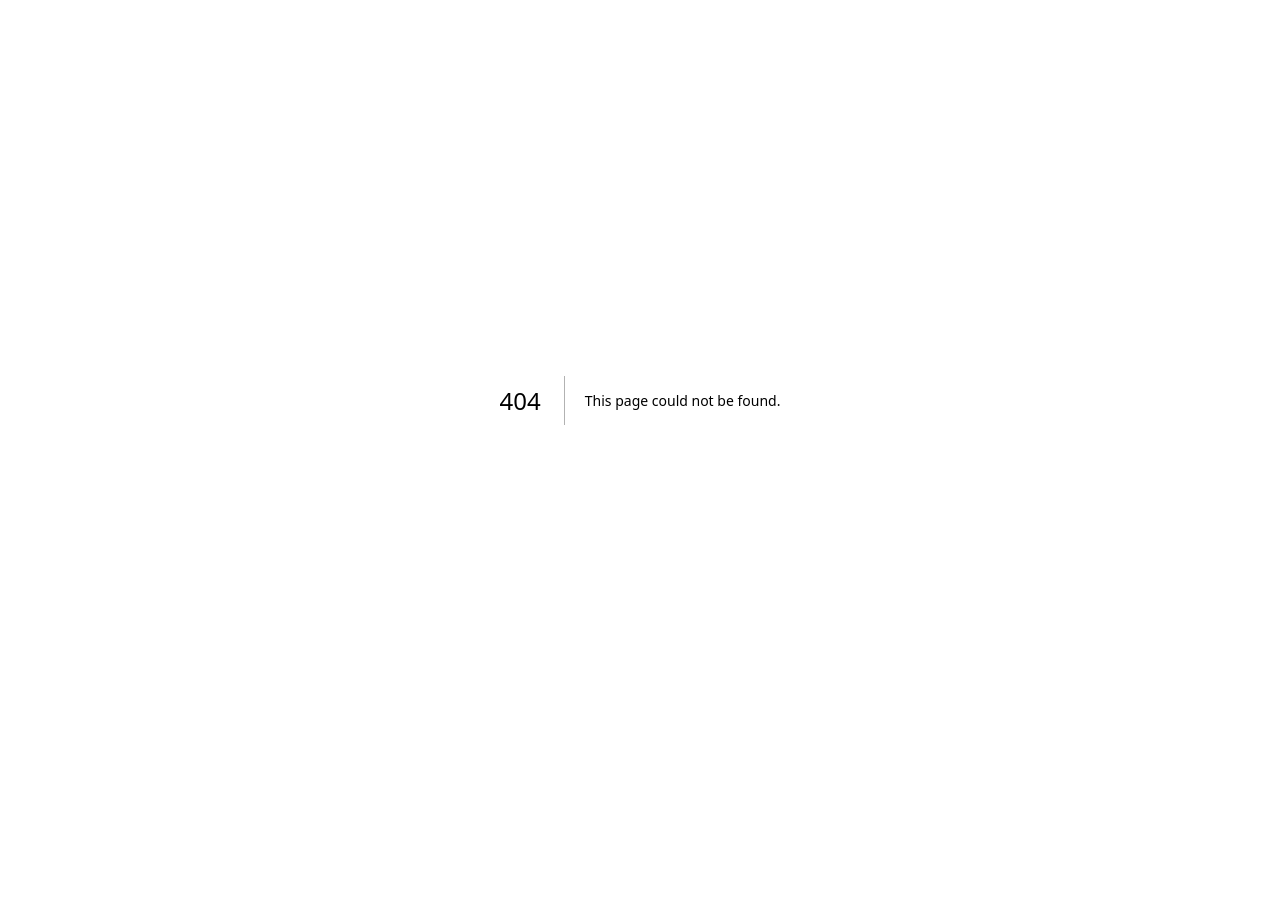
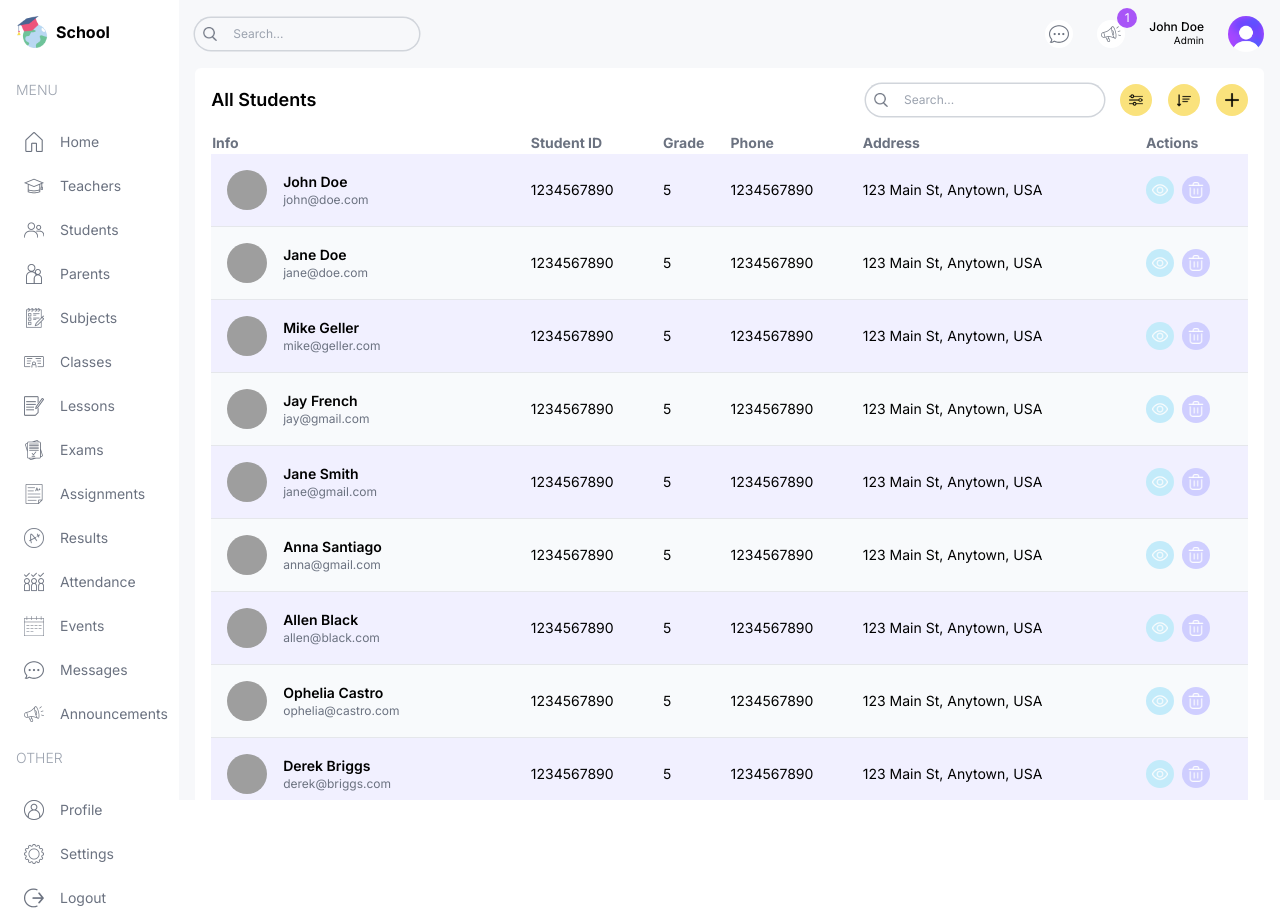
Before and after one commit to jlcoding01/next-dashboard, a Next.js app: page /list/students in a window 1280 px wide. Before the commit this address had no page. Before the commit the page ends 800 px from the top, so only its background shows below. Built offline with nearby package versions, Linux system fonts and the light colour scheme; grey boxes are pictures that could not be loaded.

Commit message:
Add list-student page

```diff
--- /dev/null
+++ b/src/app/(dashboard)/list/students/page.tsx
@@ -0,0 +1,99 @@
+import Pagination from "@/components/Pagination";
+import Table from "@/components/Table";
+import TableSearch from "@/components/TableSearch";
+import { role, studentsData } from "@/lib/data";
+import Image from "next/image";
+import Link from "next/link";
+
+type Student = {
+  id: number;
+  studentId: string;
+  name: string;
+  email?: string;
+  photo: string;
+  phone?: string;
+  grade: number;
+  address: string;
+};
+
+const columns = [
+  { header: "Info", accessor: "info" },
+  {
+    header: "Student ID",
+    accessor: "studentID",
+    className: "hidden md:table-cell",
+  },
+  { header: "Grade", accessor: "grade", className: "hidden md:table-cell" },
+  { header: "Phone", accessor: "phone", className: "hidden lg:table-cell" },
+  { header: "Address", accessor: "address", className: "hidden lg:table-cell" },
+  { header: "Actions", accessor: "action" },
+];
+
+const StudentList = () => {
+  const renderRow = (item: Student) => (
+    <tr
+      key={item.id}
+      className="border-b border-gray-200 even:bg-slate-50 text-sm hover: bg-lamaPurpleLight"
+    >
+      <td className="flex items-center gap-4 p-4">
+        <Image
+          src={item.photo}
+          alt=""
+          width={40}
+          height={40}
+          className="md:hidden xl:block w-10 h-10 rounded-full object-cover"
+        />
+        <div className="flex flex-col">
+          <h3 className="font-semibold">{item.name}</h3>
+          <p className="text-xs text-gray-500">{item?.email}</p>
+        </div>
+      </td>
+      <td className="hidden md:table-cell">{item.studentId}</td>
+      <td className="hidden md:table-cell">{item.grade}</td>
+      <td className="hidden md:table-cell">{item.phone}</td>
+      <td className="hidden md:table-cell">{item.address}</td>
+      <td>
+        <div className="flex items-center gap-2">
+          <Link href={`/list/teachers/${item.id}`}>
+            <button className="w-7 h-7 flex items-center justify-center rounded-full bg-lamaSky">
+              <Image src="/view.png" alt="" width={16} height={16} />
+            </button>
+          </Link>
+          {role === "admin" && (
+            <button className="w-7 h-7 flex items-center justify-center rounded-full bg-lamaPurple">
+              <Image src="/delete.png" alt="" width={16} height={16} />
+            </button>
+          )}
+        </div>
+      </td>
+    </tr>
+  );
+  return (
+    <div className="bg-white p-4 rounded-md flex-1 m-4 mt-0">
+      {/* TOP */}
+      <div className="flex items-center justify-between">
+        <h1 className="hidden md:block text-lg font-semibold">All Students</h1>
+        <div className="flex flex-col md:flex-row items-center gap-4 w-full md:w-auto">
+          <TableSearch />
+          <div className="flex items-center gap-4 self-end">
+            <button className="w-8 h-8 flex items-center justify-center rounded-full bg-lamaYellow">
+              <Image src="/filter.png" alt="" width={14} height={14} />
+            </button>
+            <button className="w-8 h-8 flex items-center justify-center rounded-full bg-lamaYellow">
+              <Image src="/sort.png" alt="" width={14} height={14} />
+            </button>
+            <button className="w-8 h-8 flex items-center justify-center rounded-full bg-lamaYellow">
+              <Image src="/plus.png" alt="" width={14} height={14} />
+            </button>
+          </div>
+        </div>
+      </div>
+      {/* List */}
+      <Table columns={columns} renderRow={renderRow} data={studentsData} />
+      {/* Pagination */}
+      <Pagination />
+    </div>
+  );
+};
+
+export default StudentList;
```
